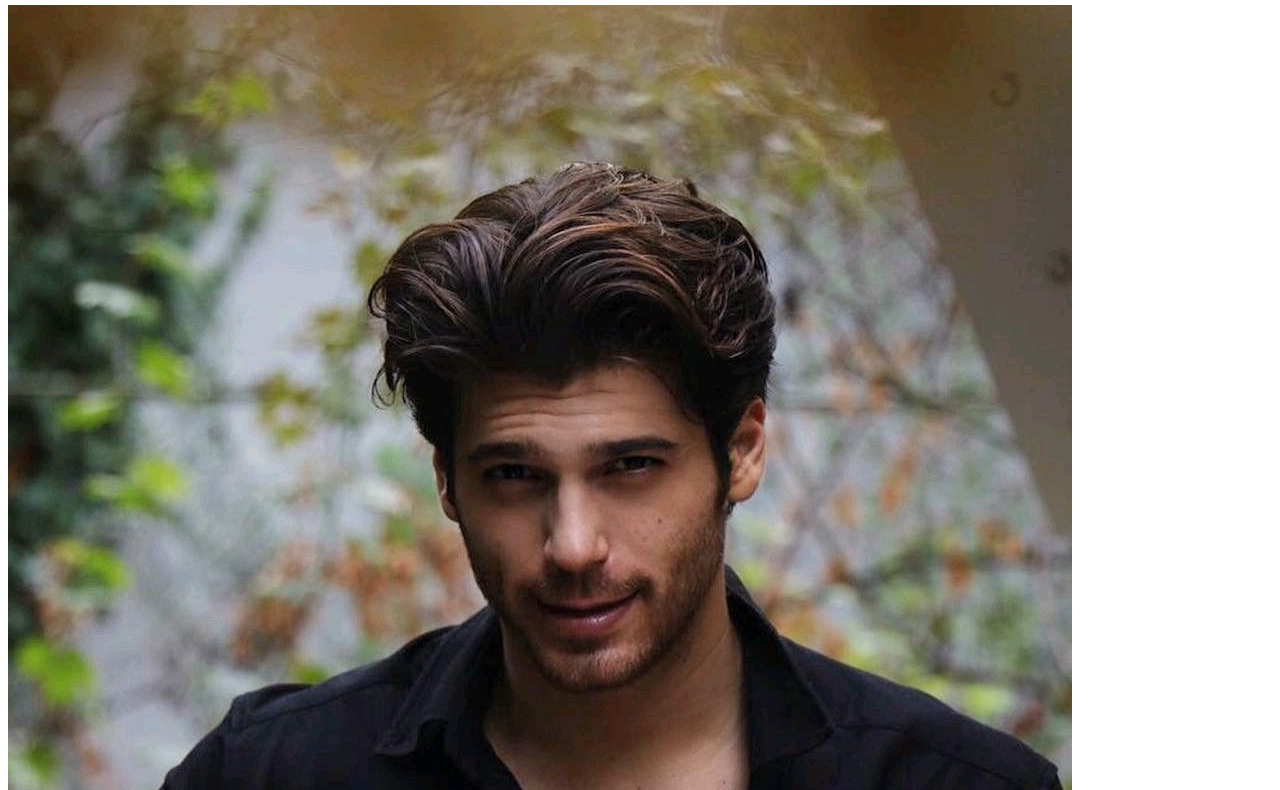
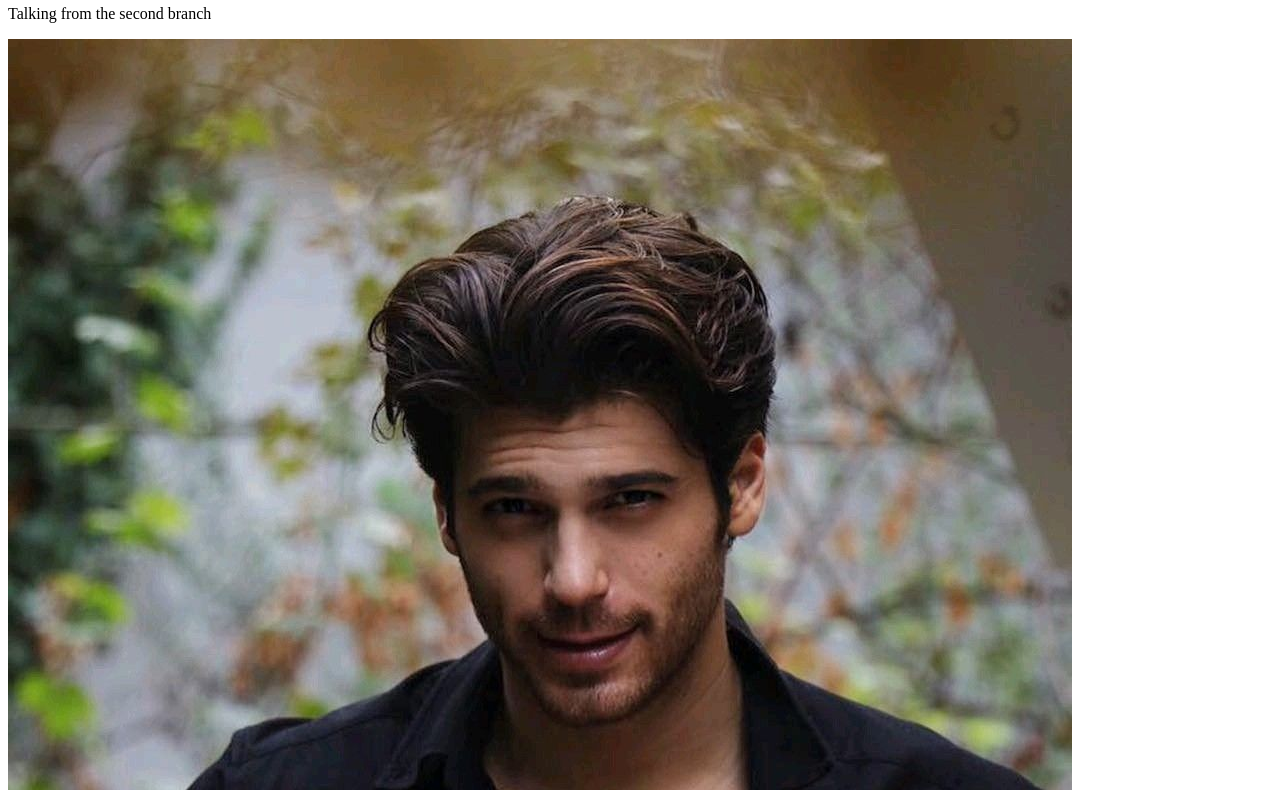
Before and after one commit to fishajal/my_second_project, a plain HTML site: page index.html in a window 1280 px wide. Shown: the part 122-912 px from the top of the page. Drawn offline with Linux system fonts and the light colour scheme.

Commit message:
learning branching

```diff
--- a/index.html
+++ b/index.html
@@ -8,6 +8,7 @@
 <body>
     <h1>look mama i am using github</h1>
     <h2>my second project</h2>
+    <p>Talking from the second branch</p>
     <img src="profile.jpg" alt="">
 </body>
 </html>
```
